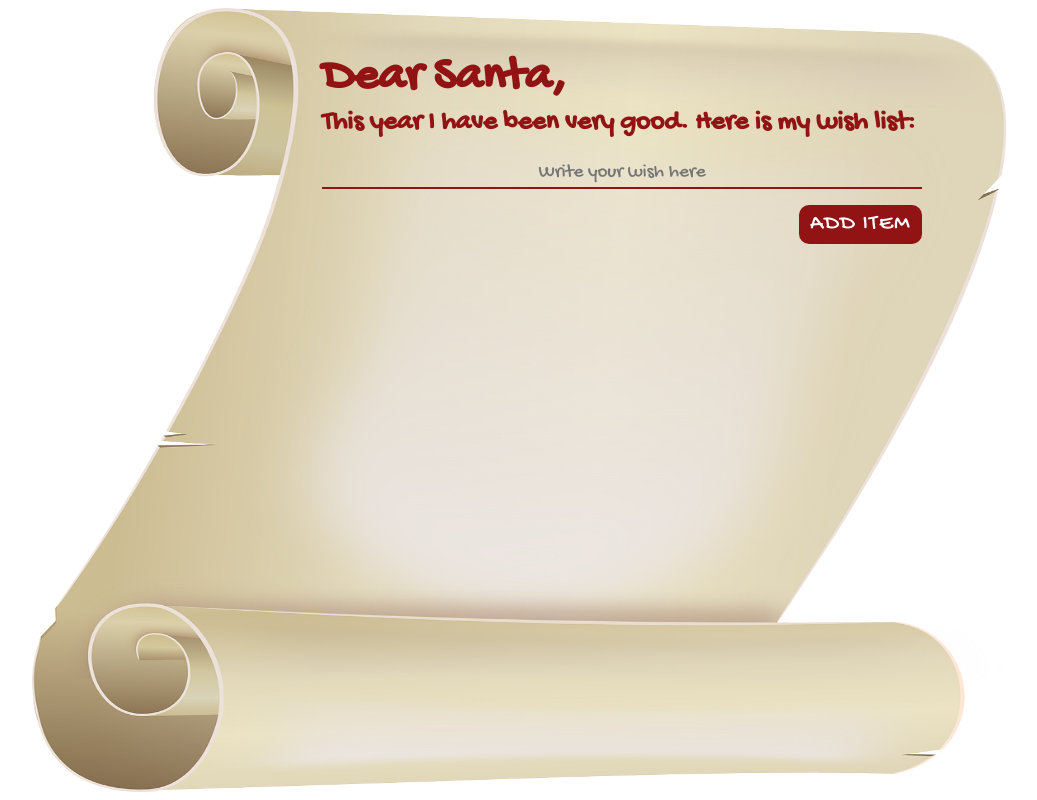
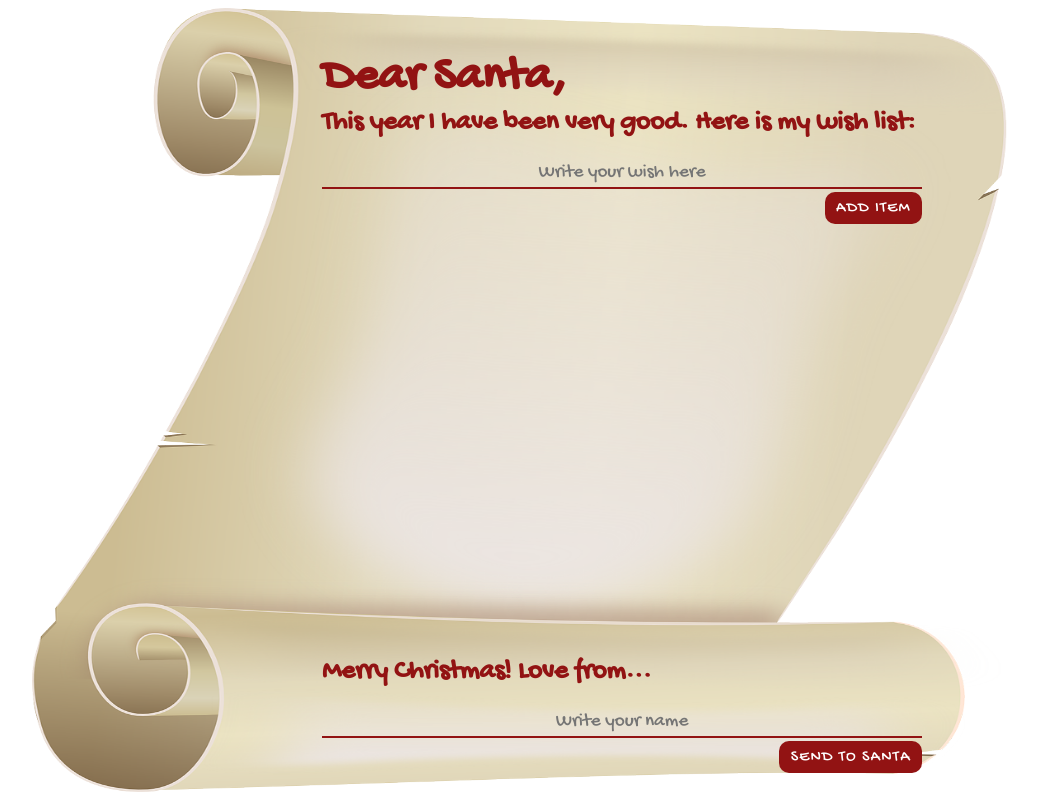
Before and after one commit to EmmaDawsonDev/santas-wish-list, a Vue app: page / in a window 1280 px wide. Shown: the whole page, without its empty margins (118-1155 px from the left). Built offline with nearby package versions, Linux system fonts and the light colour scheme.

Commit message:
add send to santa section

```diff
--- a/src/App.vue
+++ b/src/App.vue
@@ -21,6 +21,18 @@
         ></wish-list-item>
       </section>
     </div>
+    <div class="send">
+      <h3>Merry Christmas! Love from...</h3>
+      <input
+        type="text"
+        name="name"
+        v-model="name"
+        placeholder="Write your name"
+      />
+      <button class="send-btn">
+        send to santa
+      </button>
+    </div>
   </div>
 </template>
 
@@ -32,6 +44,7 @@ export default {
     return {
       wishlistItem: "",
       wishList: [],
+      name: "",
     };
   },
   components: {
@@ -82,6 +95,14 @@ html {
   flex-direction: column;
 }
 
+.send {
+  width: 60%;
+  margin-top: 4rem;
+  margin-left: 30%;
+  display: flex;
+  flex-direction: column;
+}
+
 h1 {
   font-size: 3rem;
 }
@@ -113,24 +134,20 @@ button {
   background-color: rgb(146, 19, 19);
   color: white;
   padding: 0.4rem 0.7rem;
-  font-size: 1.2rem;
+  font-size: 1rem;
   border-radius: 10px;
   border: none;
   cursor: pointer;
   font-family: "Gochi Hand", cursive;
-  font-size: 1.4rem;
   letter-spacing: 1.2px;
   text-transform: uppercase;
+  display: flex;
+  align-self: flex-end;
+  margin-top: 0.2rem;
 }
 
 button:hover {
   background-color: rgb(98, 20, 20);
-}
-
-.add-item-btn {
-  display: flex;
-  align-self: flex-end;
-  margin-top: 1rem;
 }
 
 .list-items {
```
